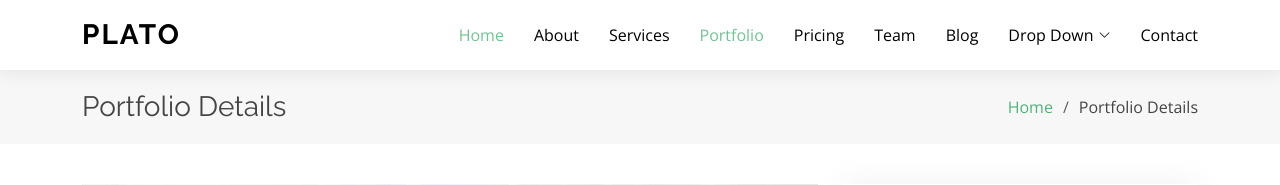
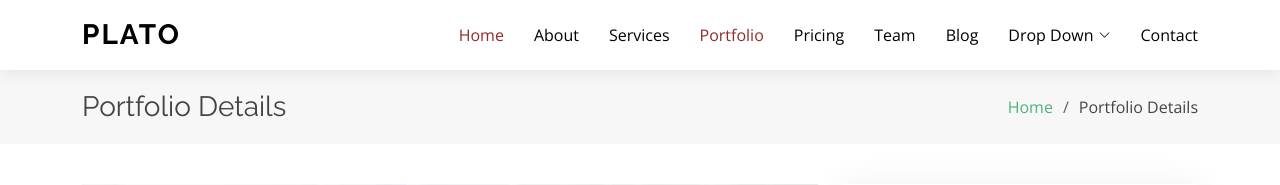
Before and after one commit to oyebolasimeon/excelson-driv, a PHP site: page /portfolio-details.html in a window 1280 px wide, with the pointer over the restyled element. Shown: the top 185 px of the page. Run offline with PHP 8.4, Linux system fonts and the light colour scheme.

Commit message:
hover efect

```diff
--- a/assets/css/style.css
+++ b/assets/css/style.css
@@ -162,7 +162,7 @@ h1, h2, h3, h4, h5, h6 {
   margin-left: 5px;
 }
 .navbar a:hover, .navbar .active, .navbar .active:focus, .navbar li:hover > a {
-  color: #72c393;
+  color: #8D2C28;
 }
 .navbar .dropdown ul {
   display: block;
```
